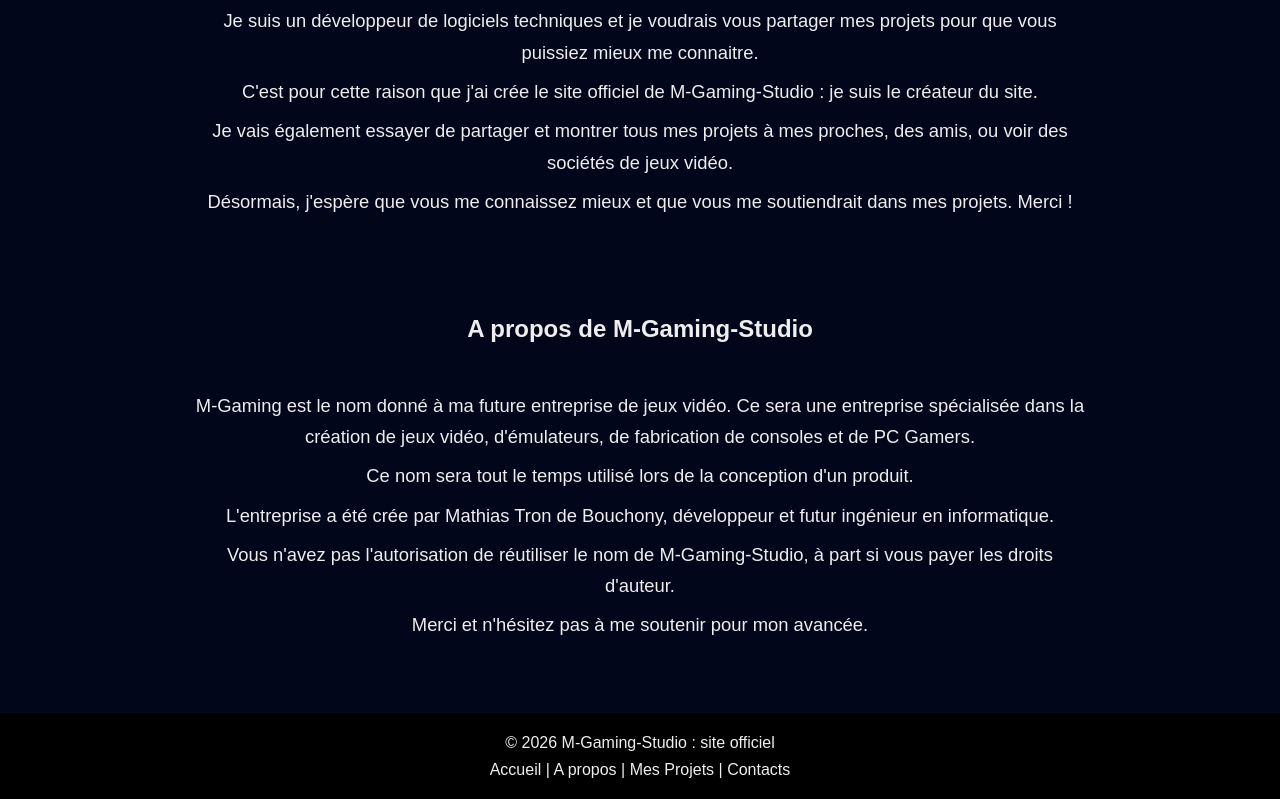
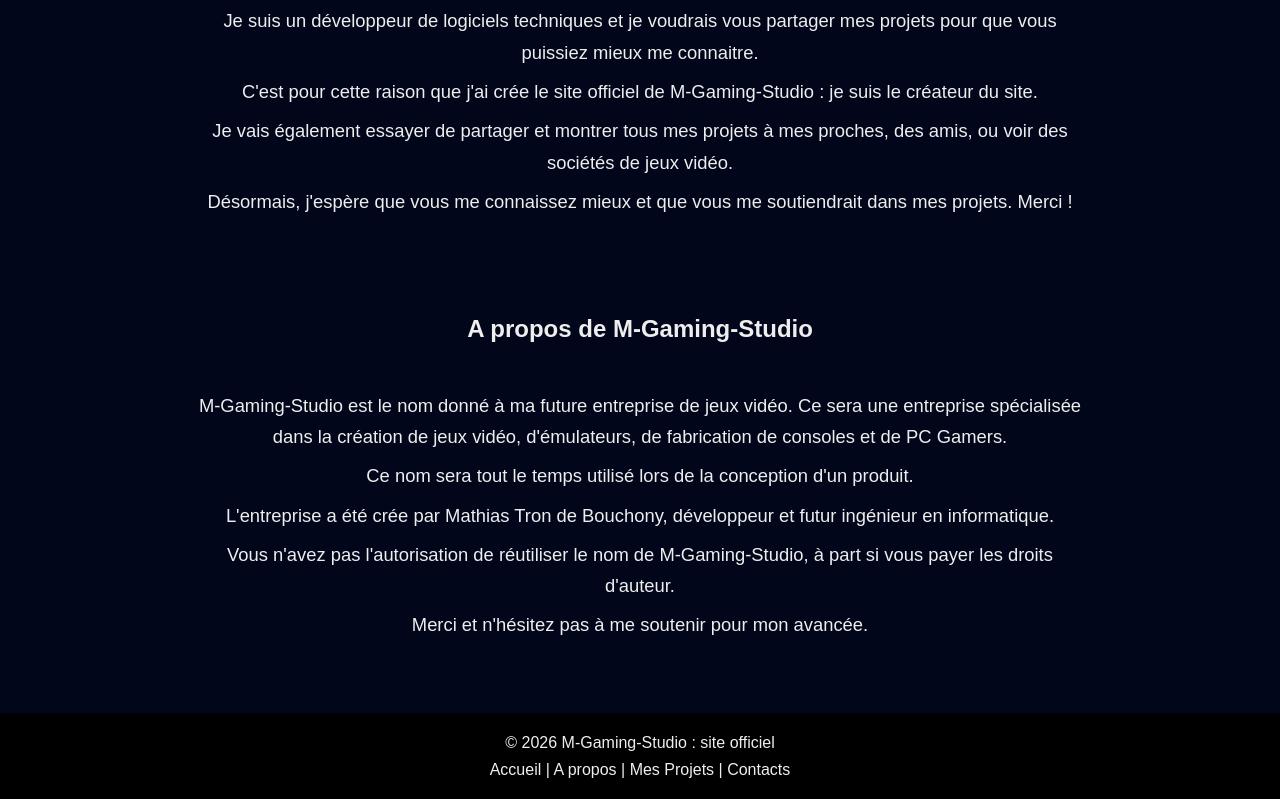
Before and after one commit to M-Gaming-Studio/M-Gaming-Studio-Web-site, a plain HTML site: page about.html in a window 1280 px wide. Shown: the part 712-1511 px from the top of the page. Drawn offline with Linux system fonts and the light colour scheme.

Commit message:
Update company name from M-Gaming to M-Gaming-Studio

```diff
--- a/about.html
+++ b/about.html
@@ -43,7 +43,7 @@
 
     <div class="presentation">
         <h4 class="about-title">A propos de M-Gaming-Studio</h4>
-        <p>M-Gaming est le nom donné à ma future entreprise de jeux vidéo. Ce sera une entreprise spécialisée dans la création de jeux vidéo, d'émulateurs, de fabrication de consoles et de PC Gamers.</p>
+        <p>M-Gaming-Studio est le nom donné à ma future entreprise de jeux vidéo. Ce sera une entreprise spécialisée dans la création de jeux vidéo, d'émulateurs, de fabrication de consoles et de PC Gamers.</p>
         <p>Ce nom sera tout le temps utilisé lors de la conception d'un produit.</p>
         <p>L'entreprise  a été crée par Mathias Tron de Bouchony, développeur et futur ingénieur en informatique.</p>
         <p>Vous n'avez pas l'autorisation de réutiliser le nom de M-Gaming-Studio, à part si vous payer les droits d'auteur.</p>
```
